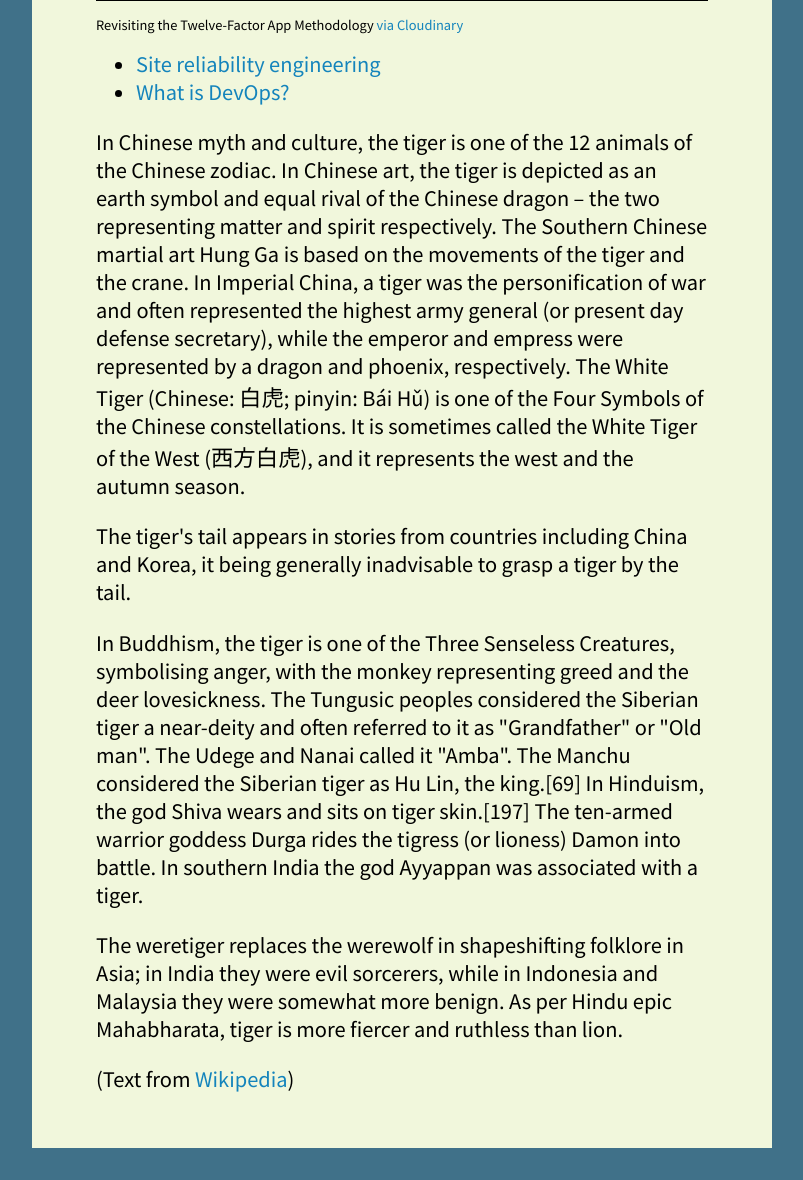
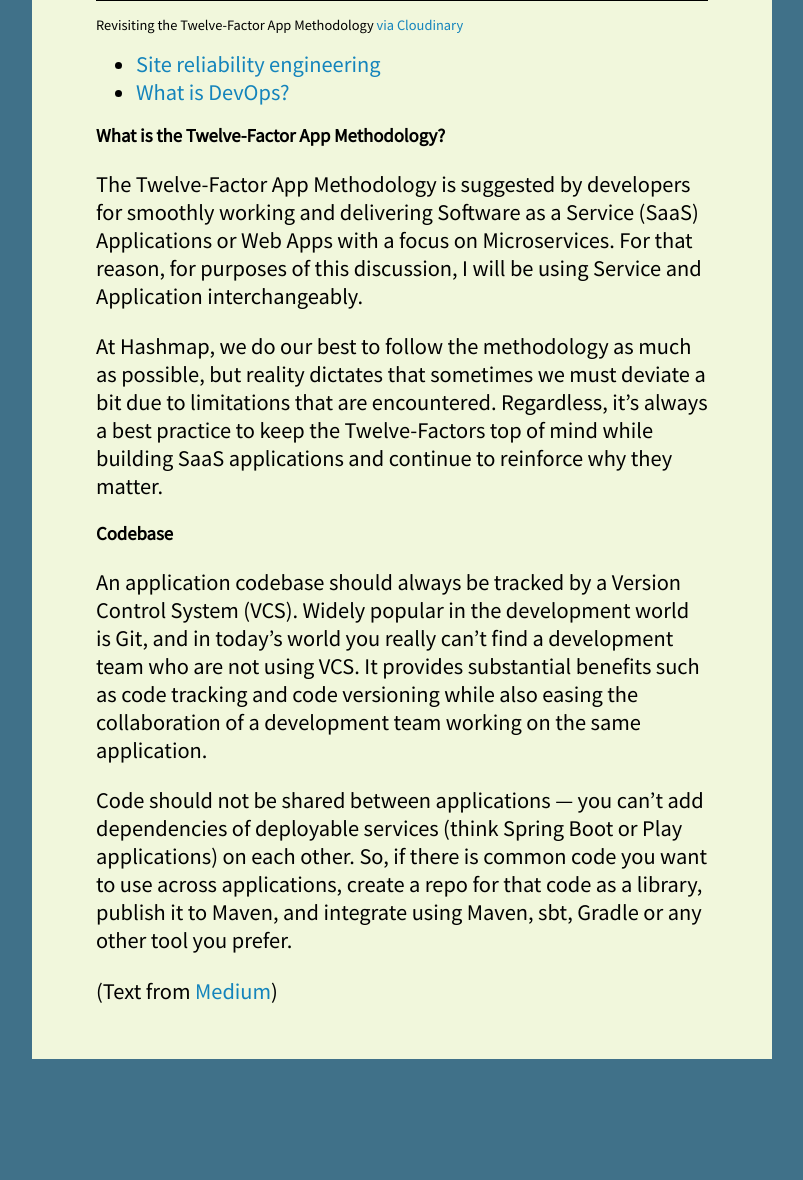
Before and after one commit to devenes/devops-history-app, a Flask app: page /twelve.html in a window 1280 px wide. Shown: the part 535-1715 px from the top of the page, without its empty margins (238-1041 px from the left). After the commit the page ends 1594 px from the top, so only its background shows below. Run offline with Flask 2, Linux system fonts and the light colour scheme; some web fonts are replaced.

Commit message:
Content created

```diff
--- a/templates/twelve.html
+++ b/templates/twelve.html
@@ -20,46 +20,47 @@
   <li><a href="{{ url_for('index') }}">What is DevOps? </a></li>
 </ul>
 
+<h3>What is the Twelve-Factor App Methodology?</h3>
 <p>
-  In Chinese myth and culture, the tiger is one of the 12 animals of the Chinese
-  zodiac. In Chinese art, the tiger is depicted as an earth symbol and equal
-  rival of the Chinese dragon – the two representing matter and spirit
-  respectively. The Southern Chinese martial art Hung Ga is based on the
-  movements of the tiger and the crane. In Imperial China, a tiger was the
-  personification of war and often represented the highest army general (or
-  present day defense secretary), while the emperor and empress were represented
-  by a dragon and phoenix, respectively. The White Tiger (Chinese: 白虎; pinyin:
-  Bái Hǔ) is one of the Four Symbols of the Chinese constellations. It is
-  sometimes called the White Tiger of the West (西方白虎), and it represents the
-  west and the autumn season.
+  The Twelve-Factor App Methodology is suggested by developers for smoothly
+  working and delivering Software as a Service (SaaS) Applications or Web Apps
+  with a focus on Microservices. For that reason, for purposes of this
+  discussion, I will be using Service and Application interchangeably.
 </p>
 
 <p>
-  The tiger's tail appears in stories from countries including China and Korea,
-  it being generally inadvisable to grasp a tiger by the tail.
+  At Hashmap, we do our best to follow the methodology as much as possible, but
+  reality dictates that sometimes we must deviate a bit due to limitations that
+  are encountered. Regardless, it’s always a best practice to keep the
+  Twelve-Factors top of mind while building SaaS applications and continue to
+  reinforce why they matter.
+</p>
+
+<h3>Codebase</h3>
+<p>
+  An application codebase should always be tracked by a Version Control System
+  (VCS). Widely popular in the development world is Git, and in today’s world
+  you really can’t find a development team who are not using VCS. It provides
+  substantial benefits such as code tracking and code versioning while also
+  easing the collaboration of a development team working on the same
+  application.
 </p>
 
 <p>
-  In Buddhism, the tiger is one of the Three Senseless Creatures, symbolising
-  anger, with the monkey representing greed and the deer lovesickness. The
-  Tungusic peoples considered the Siberian tiger a near-deity and often referred
-  to it as "Grandfather" or "Old man". The Udege and Nanai called it "Amba". The
-  Manchu considered the Siberian tiger as Hu Lin, the king.[69] In Hinduism, the
-  god Shiva wears and sits on tiger skin.[197] The ten-armed warrior goddess
-  Durga rides the tigress (or lioness) Damon into battle. In southern India the
-  god Ayyappan was associated with a tiger.
-</p>
-
-<p>
-  The weretiger replaces the werewolf in shapeshifting folklore in Asia; in
-  India they were evil sorcerers, while in Indonesia and Malaysia they were
-  somewhat more benign. As per Hindu epic Mahabharata, tiger is more fiercer and
-  ruthless than lion.
+  Code should not be shared between applications — you can’t add dependencies of
+  deployable services (think Spring Boot or Play applications) on each other.
+  So, if there is common code you want to use across applications, create a repo
+  for that code as a library, publish it to Maven, and integrate using Maven,
+  sbt, Gradle or any other tool you prefer.
 </p>
 
 <p>
   (Text from
-  <a href="https://en.wikipedia.org/wiki/Tiger" target="_blank">Wikipedia</a>)
+  <a
+    href="https://medium.com/hashmapinc/how-i-use-the-twelve-factor-app-methodology-for-building-saas-applications-with-java-scala-4cdb668cc908"
+    target="_blank"
+    >Medium</a
+  >)
 </p>
 
 {% endblock %}
```
Also changed, not shown: templates/sre.html (+30 -24 lines).
